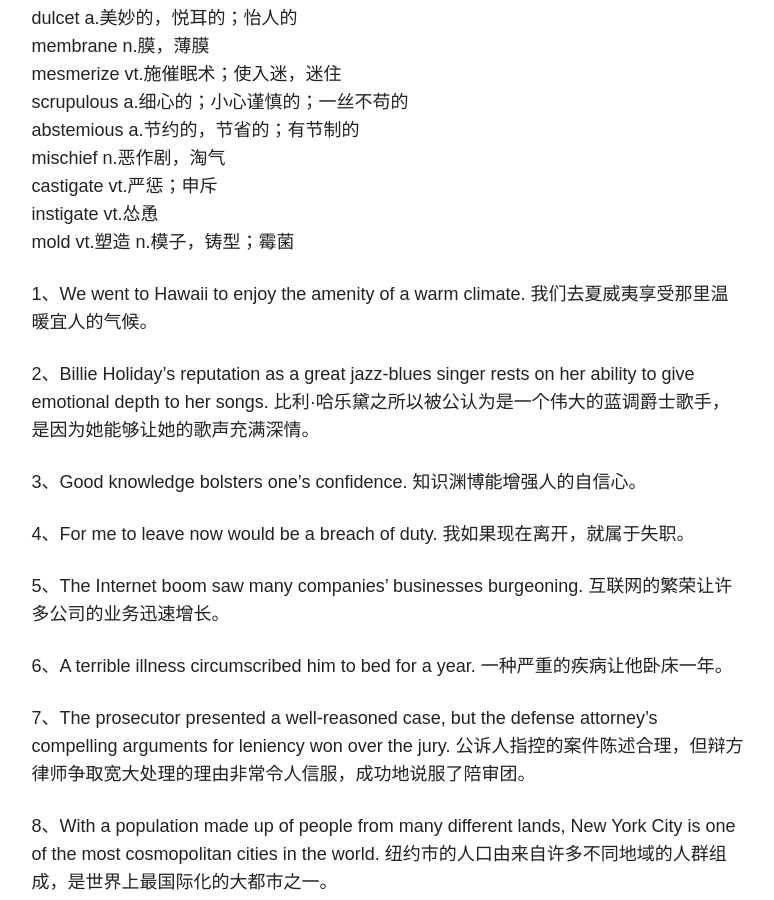
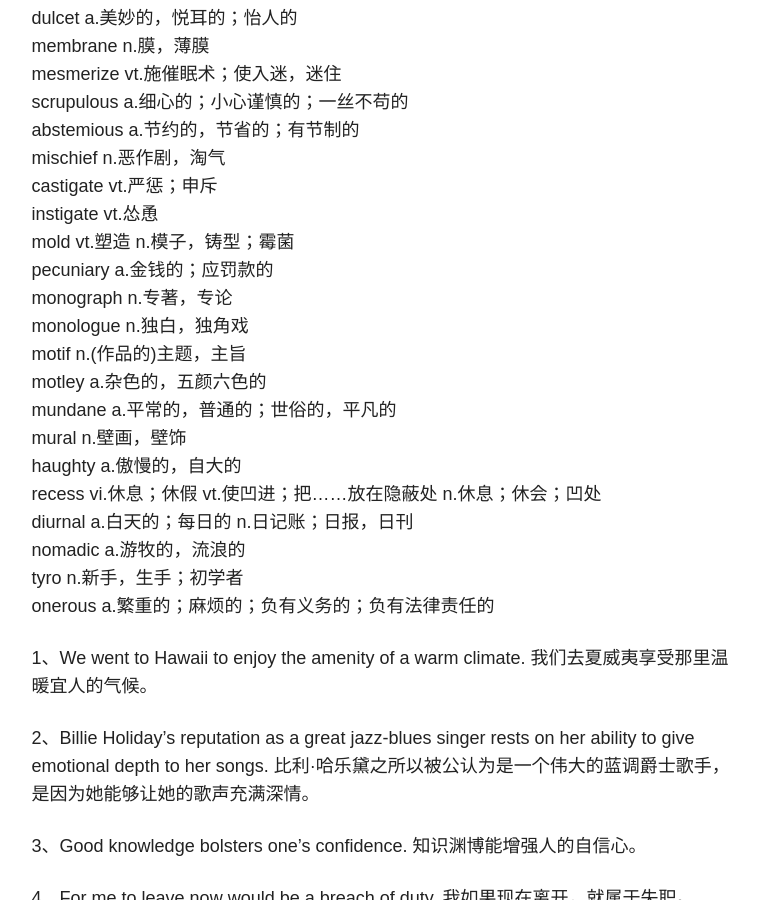
Before and after one commit to hushPlease/hushPlease.github.io, a Jekyll site: the page built from _posts/blog/2016-09-22-sentences-take-down.md, in a window 1280 px wide and 900 px high, scrolled down 4846 px. Shown: the whole window, without its empty margins (348-1122 px from the left). Built offline with Jekyll 4.4.1, drawn with Linux system fonts in a browser that asks for light colours; nearby versions of some CDN libraries; some of the changed text lies outside the part shown.

Commit message:
Update post.

```diff
--- a/_posts/blog/2016-09-22-sentences-take-down.md
+++ b/_posts/blog/2016-09-22-sentences-take-down.md
@@ -163,6 +163,19 @@
 castigate vt.严惩；申斥
 instigate vt.怂恿
 mold vt.塑造 n.模子，铸型；霉菌
+pecuniary a.金钱的；应罚款的
+monograph n.专著，专论
+monologue n.独白，独角戏
+motif n.(作品的)主题，主旨
+motley a.杂色的，五颜六色的
+mundane a.平常的，普通的；世俗的，平凡的
+mural n.壁画，壁饰
+haughty a.傲慢的，自大的
+recess vi.休息；休假 vt.使凹进；把……放在隐蔽处 n.休息；休会；凹处
+diurnal a.白天的；每日的 n.日记账；日报，日刊
+nomadic a.游牧的，流浪的
+tyro n.新手，生手；初学者
+onerous a.繁重的；麻烦的；负有义务的；负有法律责任的
 
 
 1、We went to Hawaii to enjoy the amenity of a warm climate. 我们去夏威夷享受那里温暖宜人的气候。
@@ -255,4 +268,12 @@
 
 45、Mimicry is a biological phenomenon characterized by the superficial resemblance of two or more organisms that are not closely related. 拟态是一种生物学现象，其特点是没有密切关系的两个或多个生物体外表相似。
 
-46、
+46、The larva silkworm feeds on mulberry leaves. 蚕的幼虫以桑叶为食。
+
+47、A country sky on a clear night is filled with a myriad of stars. 在晴朗的夜晚，乡村的夜空中缀满了无数的星辰。
+
+48、After trying several career paths, he finally found his niche in engineering. 尝试过多种职业之后，他最终在工程学行业找到了适合自己的位置。
+
+49、The nursery had many species of plants. 苗圃中有许多种植物。
+
+50、
```
Also changed, not shown: other parts of _posts/blog/2016-09-22-sentences-take-down.md (+1 -1 lines).
